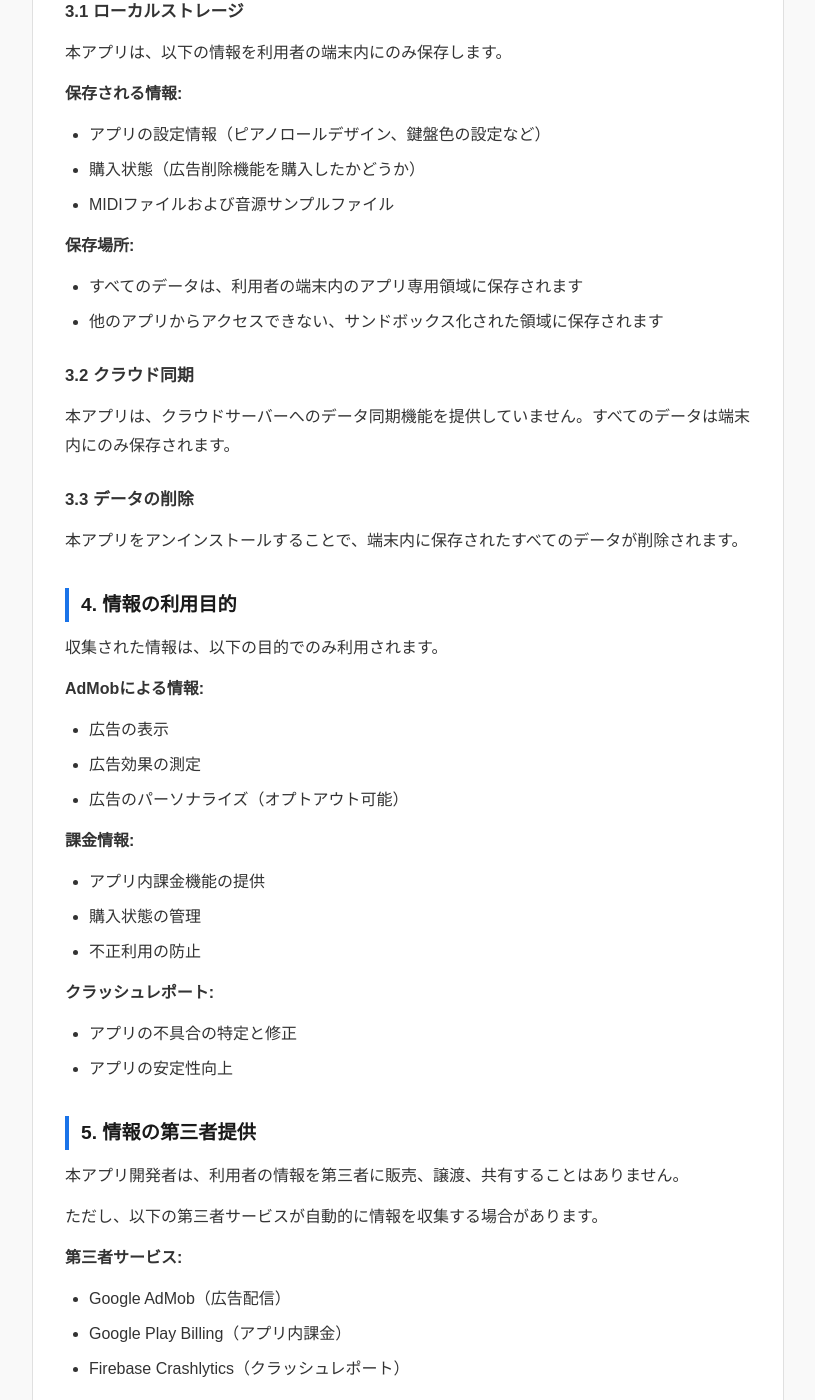
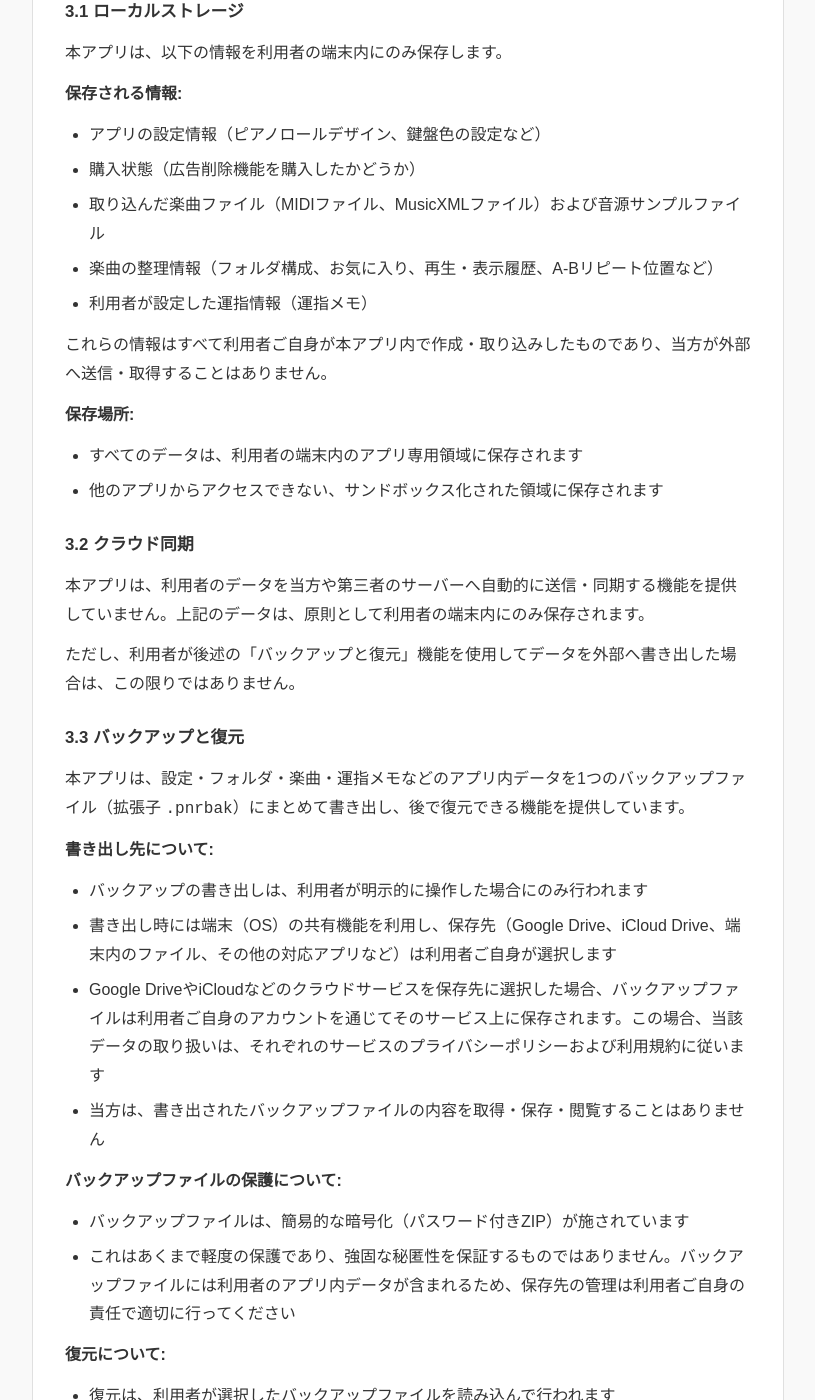
Before and after one commit to muscat-bell/app-legal, a Jekyll site: the page built from _apps/midi-piano-practice/privacy.md, in a window 1280 px wide and 1400 px high, scrolled down 2657 px. Shown: the whole window, without its empty margins (232-1047 px from the left). Built offline with Jekyll 4.4.1, drawn with Linux system fonts in a browser that asks for light colours; some of the changed text lies outside the part shown.

Commit message:
リリース前の更新

```diff
--- a/_apps/midi-piano-practice/privacy.md
+++ b/_apps/midi-piano-practice/privacy.md
@@ -93,7 +93,11 @@ https://firebase.google.com/support/privacy
 **保存される情報:**
 - アプリの設定情報（ピアノロールデザイン、鍵盤色の設定など）
 - 購入状態（広告削除機能を購入したかどうか）
-- MIDIファイルおよび音源サンプルファイル
+- 取り込んだ楽曲ファイル（MIDIファイル、MusicXMLファイル）および音源サンプルファイル
+- 楽曲の整理情報（フォルダ構成、お気に入り、再生・表示履歴、A-Bリピート位置など）
+- 利用者が設定した運指情報（運指メモ）
+
+これらの情報はすべて利用者ご自身が本アプリ内で作成・取り込みしたものであり、当方が外部へ送信・取得することはありません。
 
 **保存場所:**
 - すべてのデータは、利用者の端末内のアプリ専用領域に保存されます
@@ -101,11 +105,33 @@ https://firebase.google.com/support/privacy
 
 ### 3.2 クラウド同期
 
-本アプリは、クラウドサーバーへのデータ同期機能を提供していません。すべてのデータは端末内にのみ保存されます。
+本アプリは、利用者のデータを当方や第三者のサーバーへ自動的に送信・同期する機能を提供していません。上記のデータは、原則として利用者の端末内にのみ保存されます。
 
-### 3.3 データの削除
+ただし、利用者が後述の「バックアップと復元」機能を使用してデータを外部へ書き出した場合は、この限りではありません。
 
-本アプリをアンインストールすることで、端末内に保存されたすべてのデータが削除されます。
+### 3.3 バックアップと復元
+
+本アプリは、設定・フォルダ・楽曲・運指メモなどのアプリ内データを1つのバックアップファイル（拡張子 `.pnrbak`）にまとめて書き出し、後で復元できる機能を提供しています。
+
+**書き出し先について:**
+- バックアップの書き出しは、利用者が明示的に操作した場合にのみ行われます
+- 書き出し時には端末（OS）の共有機能を利用し、保存先（Google Drive、iCloud Drive、端末内のファイル、その他の対応アプリなど）は利用者ご自身が選択します
+- Google DriveやiCloudなどのクラウドサービスを保存先に選択した場合、バックアップファイルは利用者ご自身のアカウントを通じてそのサービス上に保存されます。この場合、当該データの取り扱いは、それぞれのサービスのプライバシーポリシーおよび利用規約に従います
+- 当方は、書き出されたバックアップファイルの内容を取得・保存・閲覧することはありません
+
+**バックアップファイルの保護について:**
+- バックアップファイルは、簡易的な暗号化（パスワード付きZIP）が施されています
+- これはあくまで軽度の保護であり、強固な秘匿性を保証するものではありません。バックアップファイルには利用者のアプリ内データが含まれるため、保存先の管理は利用者ご自身の責任で適切に行ってください
+
+**復元について:**
+- 復元は、利用者が選択したバックアップファイルを読み込んで行われます
+- 復元を実行すると、現在のアプリ内データはバックアップの内容で上書きされます
+
+### 3.4 データの削除
+
+本アプリをアンインストールすることで、端末内のアプリ専用領域に保存されたすべてのデータが削除されます。
+
+ただし、利用者が「バックアップと復元」機能を使用して外部（クラウドサービスや端末内の別の場所など）へ書き出したバックアップファイルは、アンインストールによって自動的には削除されません。これらのファイルの削除は、利用者ご自身で行ってください。
 
 ## 4. 情報の利用目的
 
```
Also changed, not shown: other parts of _apps/midi-piano-practice/privacy.md (+8 -8 lines), _apps/midi-piano-practice/terms.md (+23 -12 lines).
